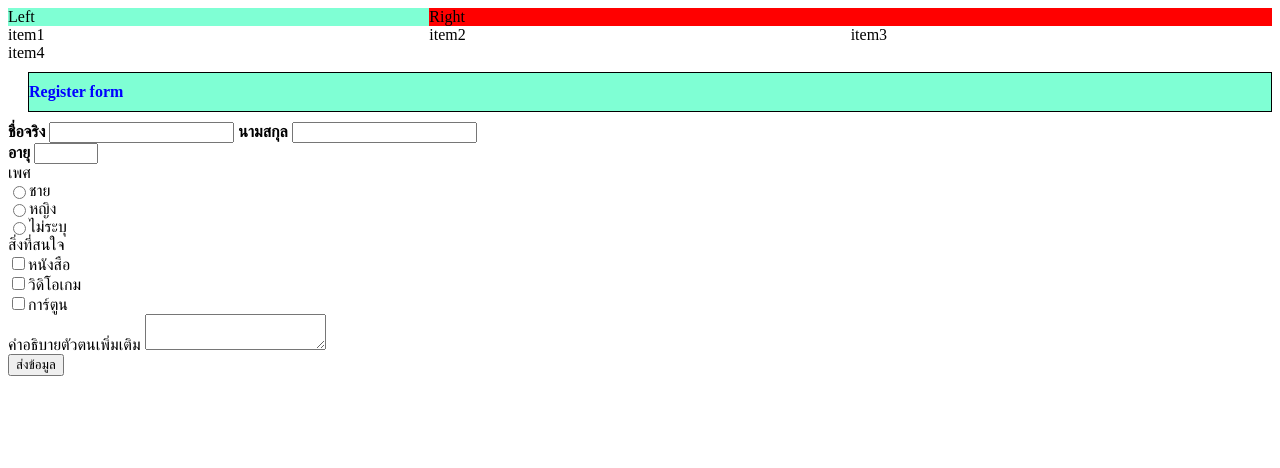
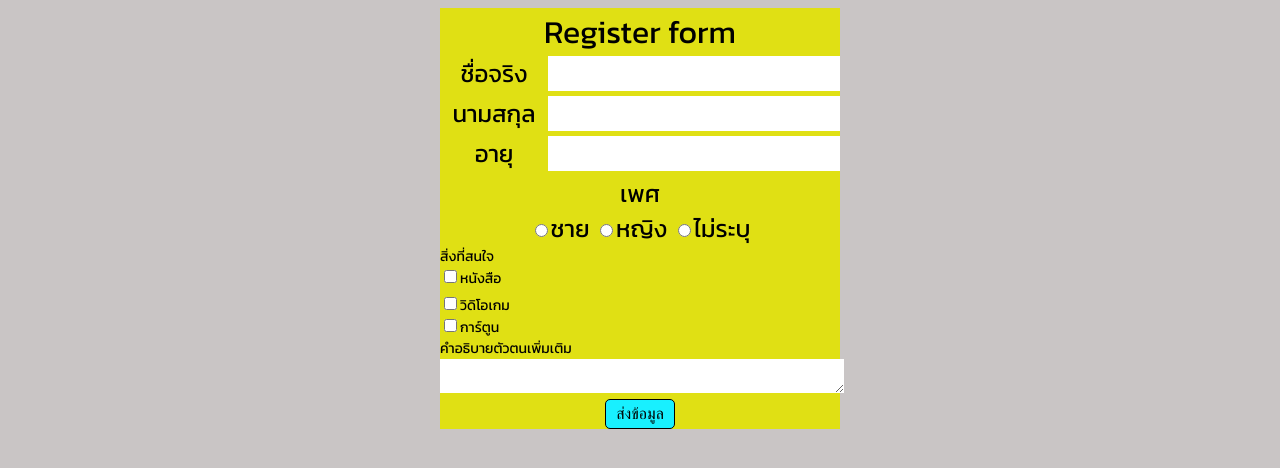
Before and after one commit to Kongstrength/Web, a plain HTML site: page main.html in a window 1280 px wide. Drawn offline with Linux system fonts and the light colour scheme; a web font is replaced by a local one.

Commit message:
required

```diff
--- a/main.html
+++ b/main.html
@@ -8,56 +8,70 @@
         /*สิ่งที่อยู่ตรงนี้ จะมีไว้แค่ให้ dev อ่าน  */
         /*1. id,class,DOM* 2.จะแต่งอะไร  */
         @font-face{
-            font-family: 'Kanit';
-            src: url(./Kanit/Kanit-Italic.ttf);
+            font-family:'Kanit';
+            src: url(./Kanit/Kanit-Regular.ttf);
+            font-weight: bold;
         }
 
-        body {
-            font-family: 'Kanit'
+        html{
+            font-size: 16px;
         }
+
+        body{
+            font-family: 'Kanit', sans-serif;
+            background-color: rgb(201, 197, 197);
+            font-size: 14px;
+        }
+
         #register{
-            font-size: 50x;
-            color:  blue;
-            font-weight: 800;
-            padding-top: 10px; /*เว้นระยะห่างด้านบนในกรอบ*/
-            padding-bottom: 10px; /*เว้นระยะห่างด้านล่างในกรอบ*/
-            margin-top: 10px; /*ระยะห่างของข้อความกับขอบบน*/
-            margin-bottom: 10px;/*ระยะห่างของข้อความกับขอบล่าง*/
-            margin-left: 20px; /*ระยะห่างของข้อความกับขอบซ้าย*/
-            background-color: aquamarine;
-            border: 1px black solid;
+           font-size: 2rem;
+        }
 
-        }
-        /*.form{
-        border: 1px solid red;
-        display: block;
-        }*/
-        .header-form{
-            font-weight: 800;
-        }
+
         .gender{
             display:flex;
             flex-direction: row;
         }
 
         .container{
-            display: flex;
-            flex-direction: row;
+
+            width: 400px;
+            margin-left: auto;
+            margin-right: auto;
+            background-color: rgb(224, 224, 20);
         }
 
-        .item-left{
-            background-color: aquamarine;
-            flex: 1;
+        .header{
+            font-size: 24px;
+            text-align: center;
+        }
 
+        .header-form{
+            font-weight: 800;
         }
-        .item-Right{
-            background-color: red;
-            flex: 2;
+        .header-form{
+            width: 150px;
         }
-        .grid-container{
-            display: grid;
-            grid-template-columns: 1fr 1fr 1fr ;
-
+        .flex{
+            display:flex;
+        }
+        .form-input{
+            margin-bottom:5px;
+        }
+        input.form,textarea{
+            border: 1px;
+            width:100%;
+        }
+       .center{
+        text-align: center;
+       }
+        .button{
+            background-color: rgb(24, 240, 255);
+            border: 1px solid rgb(0, 0, 0);
+            border-radius: 5px;
+            padding: 5px 10px;
+            font-size: 16px;
+            cursor: pointer;
         }
 
 
@@ -66,40 +80,40 @@
 </head>
 <body>
      <!---ส่วนที่แสดงออกไปทางหน้าจอของ  Browser -->
+     <div class="box"></div>
      <!--3.form-->
-     <div class="container">
-        <div class="item-left">Left</div>
-        <div class="item-Right">Right</div>
-     </div>
-     <div class="grid-container">
-        <div class="grid-item">item1</div>
-        <div class="grid-item">item2</div>
-        <div class="grid-item">item3</div>
-        <div class="grid-item">item4</div>
-     </div>
+    <div class="container">
+    <div class="header">
+
      <div id ="register">Register form</div>
-    <span class="header-form">ชื่อจริง</span>
+        <div class="flex form-input">
+        <div class="header-form">ชื่อจริง</div>
+        <input class="form" type="text">
+    </div>
+
+    <div class="flex form-input">
+    <div class="header-form">นามสกุล</div>
     <input class="form" type="text">
+    </div>
 
-    <span class="header-form">นามสกุล</span>
-    <input class="form" type="text"> <br>
-    <span class="header-form">อายุ</span>
+    <div class="flex form-input">
+    <div class="header-form">อายุ</div>
     <input class="form" type="number" min="0" max="100">
+    </div>
+
+<div>
+    เพศ
     <div>
-    เพศ
-    <div class="gender">
         <input name="gender" type="radio">ชาย
+        <input name="gender" type="radio">หญิง
+        <input name="gender" type="radio">ไม่ระบุ
     </div>
-    <div class="gender">
-        <input name="gender" type="radio">หญิง
-    </div>
-    <div class="gender">
-        <input name="gender" type="radio">ไม่ระบุ
  </div>
+
 </div>
 <div>
     สิ่งที่สนใจ
-    <div>
+    <div class="form-input">
         <input name="interest" type="checkbox">หนังสือ
     </div>
     <div>
@@ -113,7 +127,9 @@
         คำอธิบายตัวตนเพิ่มเติม
         <textarea></textarea>
     </div>
-    <button>ส่งข้อมูล</button>
+    <div class="center">
+        <button class="button">ส่งข้อมูล</button>
+    </div>
 
 </body>
 </html>
```
Also changed, not shown: Kanit/OFL.txt (added, +93 -0 lines), Kanit/Kanit-Black.ttf (added), Kanit/Kanit-BlackItalic.ttf (added), Kanit/Kanit-Bold.ttf (added), Kanit/Kanit-BoldItalic.ttf (added), Kanit/Kanit-ExtraBold.ttf (added), Kanit/Kanit-ExtraBoldItalic.ttf (added), Kanit/Kanit-ExtraLight.ttf (added), Kanit/Kanit-ExtraLightItalic.ttf (added), Kanit/Kanit-Italic.ttf (added), Kanit/Kanit-Light.ttf (added), Kanit/Kanit-LightItalic.ttf (added), Kanit/Kanit-Medium.ttf (added), Kanit/Kanit-MediumItalic.ttf (added), 5 more files.
